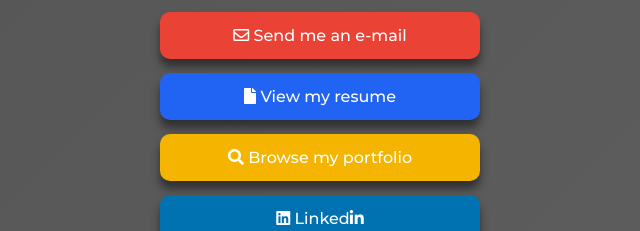
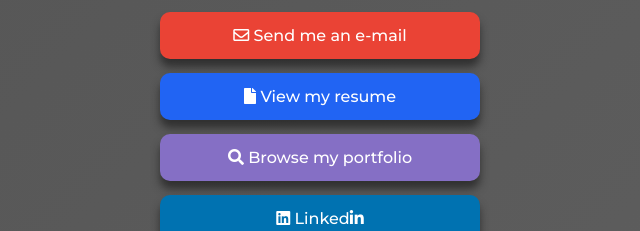
Before and after one commit to kpla001/kylepla.com, a Next.js app: page / in a window 1280 px wide. Shown: the part 780-1011 px from the top of the page, without its empty margins (320-960 px from the left). Built offline with nearby package versions, Linux system fonts and the light colour scheme.

Commit message:
change profile link color to purple

```diff
--- a/package.json
+++ b/package.json
@@ -6,7 +6,8 @@
     "dev": "next dev",
     "build": "next build",
     "start": "next start",
-    "lint": "next lint"
+    "lint": "next lint",
+    "reload": "next build && next start"
   },
   "dependencies": {
     "dotenv": "^10.0.0",
@@ -14,6 +15,7 @@
     "prettier": "^2.4.1",
     "react": "17.0.2",
     "react-dom": "17.0.2",
+    "sass": "^1.52.1",
     "sharp": "^0.30.4"
   },
   "devDependencies": {
--- a/styles/globals.scss
+++ b/styles/globals.scss
@@ -210,7 +210,7 @@ main {
 }
 
 .portfolio {
-  background-color: #f4b400;
+  background-color: #856fc5;
   color: #fff;
 }
 
```
Also changed, not shown: 1 other file (tests, documents, lock files or other folders).
